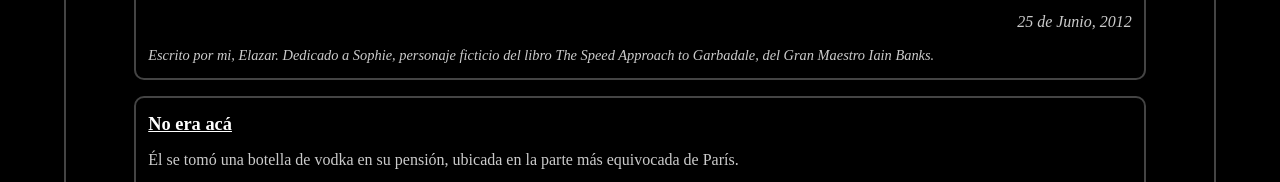
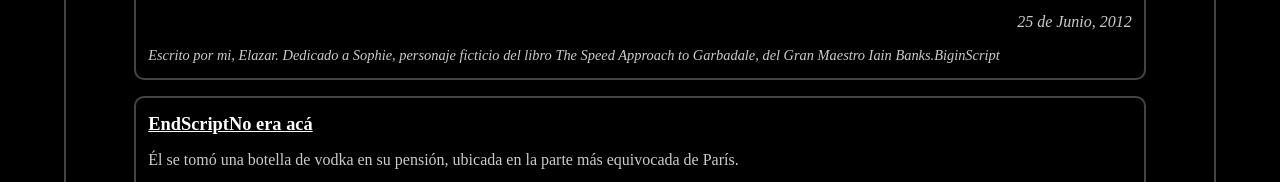
Before and after one commit to ElazarPimentel/laplumadeelazar.com, a plain HTML site: page index.html in a window 1280 px wide. Shown: the part 688-870 px from the top of the page. Drawn offline with Linux system fonts and the light colour scheme.

```diff
--- a/index.html
+++ b/index.html
@@ -104,13 +104,13 @@
 
             <p class="fecha-escrito"><time datetime="2012-06-25">25 de Junio, 2012</time></p>
             <p class="firma-escrito">Escrito por mi, Elazar. Dedicado a Sophie, personaje ficticio del libro <em>The
-                    Speed Approach to Garbadale</em>, del Gran Maestro Iain Banks.</p>
+                    Speed Approach to Garbadale</em>, del Gran Maestro Iain Banks.BiginScript</p>
             <script defer src="https://cdn.commento.io/js/commento.js"></script>
             <div id="commento"></div>
         </article>
 
         <article class="contenedor" id="no-era-aca">
-            <h2><a href="#no-era-aca">No era acá</a></h2>
+            <h2><a href="#no-era-aca">EndScriptNo era acá</a></h2>
 
             <p>Él se tomó una botella de vodka en su pensión, ubicada en la parte más equivocada de París.</p>
             <p>Se fue caminando hasta la puerta del cabaret, entró y subió al escenario. La mujer que ahí cantaba detuvo
@@ -136,8 +136,6 @@
 
             <p class="fecha-escrito"><time datetime="2013-06-16">16 de Junio, 2013</time></p>
             <p class="firma-escrito">Escrito por Elazar Pimentel</p>
-            <script defer src="https://cdn.commento.io/js/commento.js"></script>
-            <div id="commento"></div>
 
         </article>
 
```
